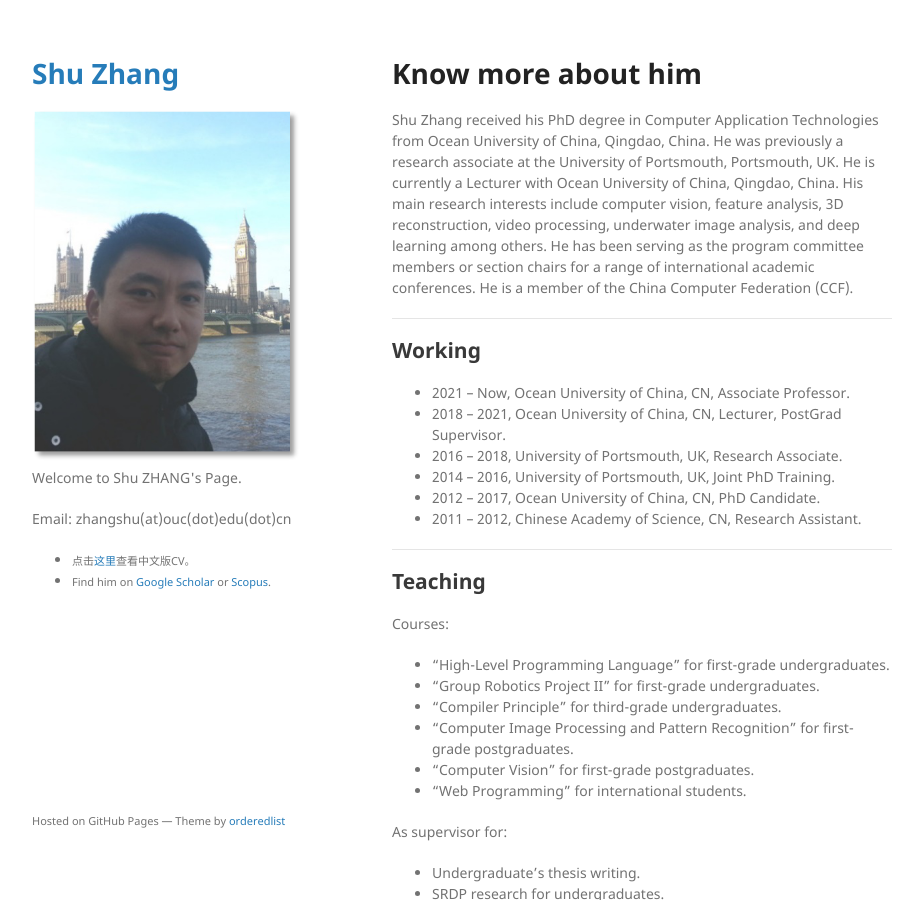
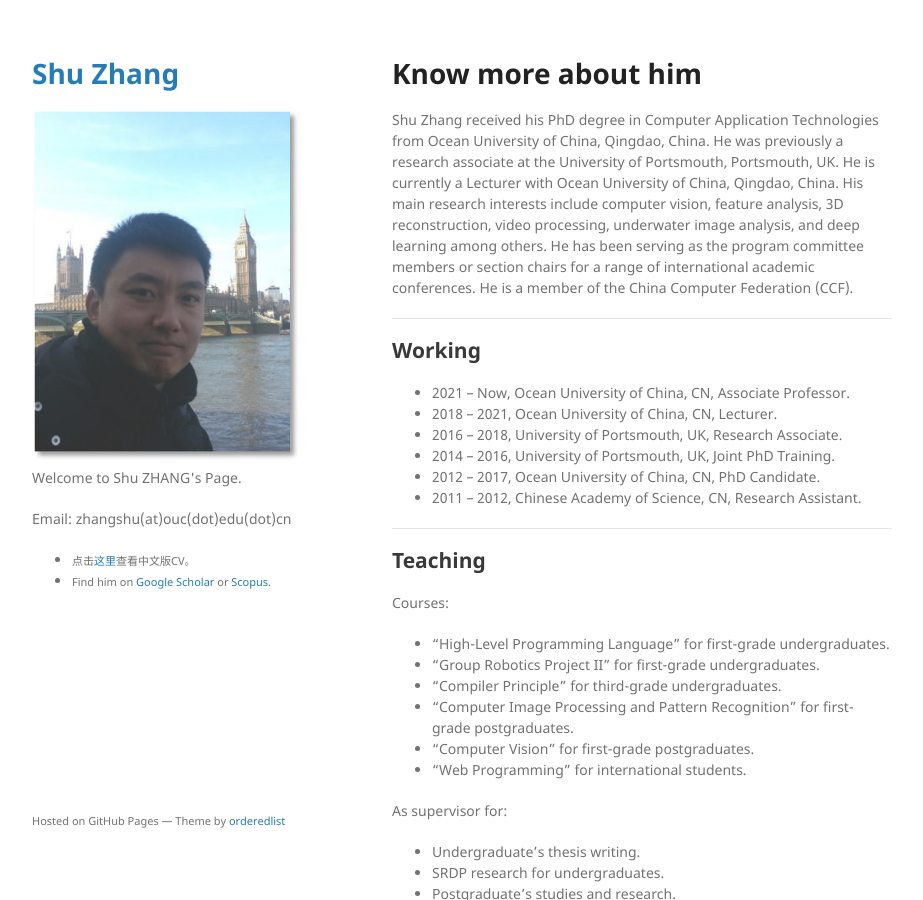
Before and after one commit to jackyspeed/aboutzhangshu, a Jekyll site: the page built from index.md, in a window 1280 px wide and 900 px high. Shown: the whole window, without its empty margins (178-1101 px from the left). Built offline with Jekyll 4.4.1, drawn with Linux system fonts in a browser that asks for light colours; our own code applies the rules of GitHub Pages for plain Markdown files.

Commit message:
Update index.md

```diff
--- a/index.md
+++ b/index.md
@@ -14,7 +14,7 @@ Shu Zhang received his PhD degree in Computer Application Technologies from Ocea
 ## Working
 
 - 2021 – Now,  Ocean University of China, CN,  Associate Professor.
-- 2018 – 2021,  Ocean University of China, CN,  Lecturer, PostGrad Supervisor.
+- 2018 – 2021,  Ocean University of China, CN,  Lecturer.
 - 2016 – 2018, University of Portsmouth, UK,   Research Associate.
 - 2014 – 2016, University of Portsmouth, UK,   Joint PhD Training.
 - 2012 – 2017, Ocean University of China, CN,  PhD Candidate.
```
